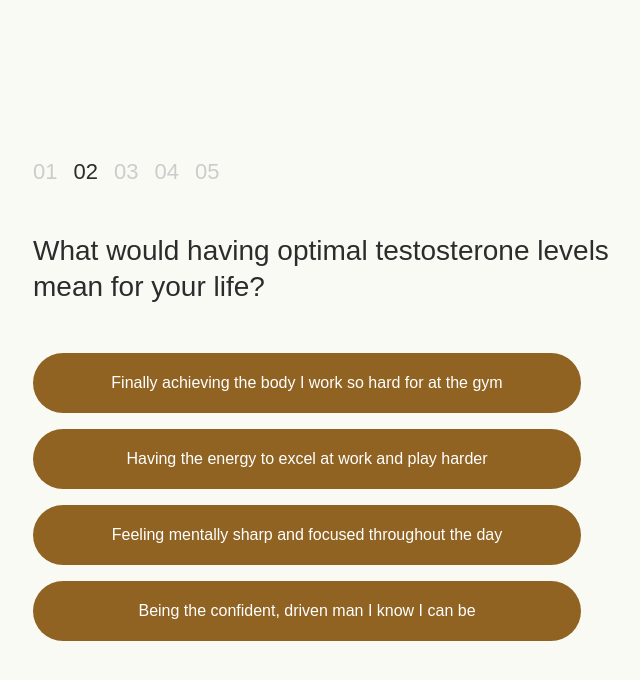
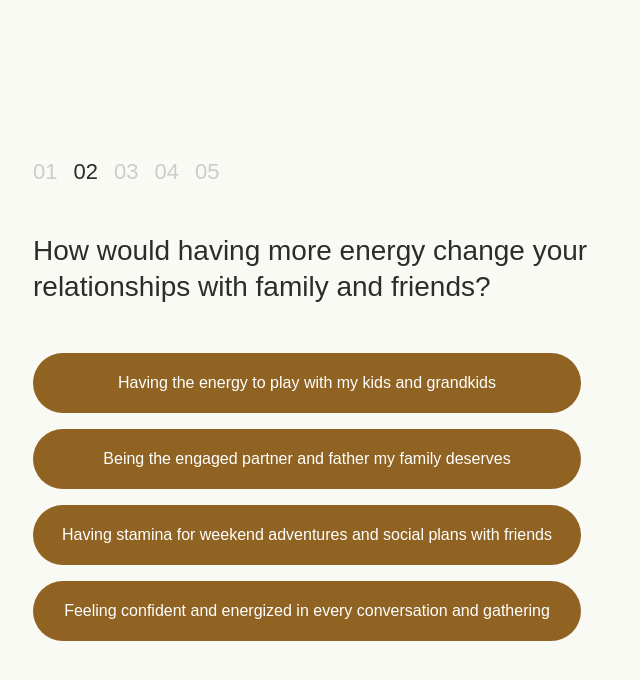
Before and after one commit to jamesloesch-vital/enclomiphene-quiz, a plain HTML site: page index.html in a window 1280 px wide. Both pictures are taken after a click on the button "Build the strong, muscular physique I've always wanted". Shown: the part 792-1472 px from the top of the page, without its empty margins (307-947 px from the left). Drawn offline with Linux system fonts and the light colour scheme; a web font is replaced by a local one.

Commit message:
Question #2 change

```diff
--- a/index.html
+++ b/index.html
@@ -101,14 +101,14 @@
 
             <!-- Question -->
             <div class="question-container">
-                <h2 class="question-title">What would having optimal testosterone levels mean for your life?</h2>
+                <h2 class="question-title">How would having more energy change your relationships with family and friends?</h2>
 
                 <!-- Answer Options -->
                 <div class="answer-options">
-                    <button class="answer-btn">Finally achieving the body I work so hard for at the gym</button>
-                    <button class="answer-btn">Having the energy to excel at work and play harder</button>
-                    <button class="answer-btn">Feeling mentally sharp and focused throughout the day</button>
-                    <button class="answer-btn">Being the confident, driven man I know I can be</button>
+                    <button class="answer-btn">Having the energy to play with my kids and grandkids</button>
+                    <button class="answer-btn">Being the engaged partner and father my family deserves</button>
+                    <button class="answer-btn">Having stamina for weekend adventures and social plans with friends</button>
+                    <button class="answer-btn">Feeling confident and energized in every conversation and gathering</button>
                 </div>
             </div>
         </div>
```
